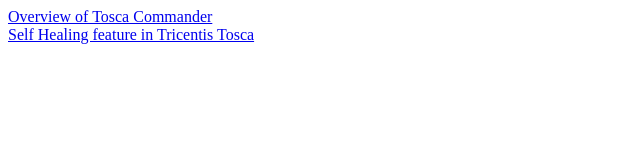
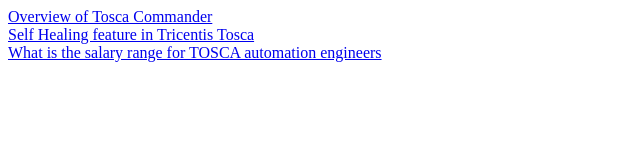
Before and after one commit to vinayr3380-svg/james, a plain HTML site: page index.html in a window 1280 px wide. Shown: the whole page, without its empty margins (0-640 px from the left). Drawn offline with Linux system fonts and the light colour scheme.

Commit message:
Update index.html

```diff
--- a/index.html
+++ b/index.html
@@ -1,2 +1,3 @@
 <a href="https://vinayr3380-svg.github.io/james/tosca%20testing.html">Overview of Tosca Commander</a> <br>
  <a href="https://vinayr3380-svg.github.io/james/Self-Healing-feature-in-Tricentis-Tosca.html">Self Healing feature in Tricentis Tosca</a> <br>
+<a href="https://vinayr3380-svg.github.io/james/What%20is%20the%20salary%20range%20for%20TOSCA%20automation%20engineers.html">What is the salary range for TOSCA automation engineers</a> <br>
```
